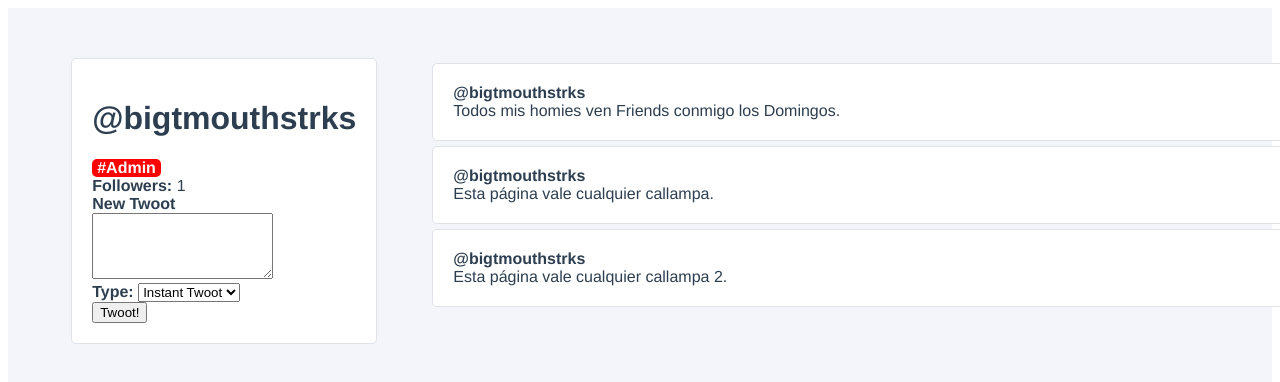
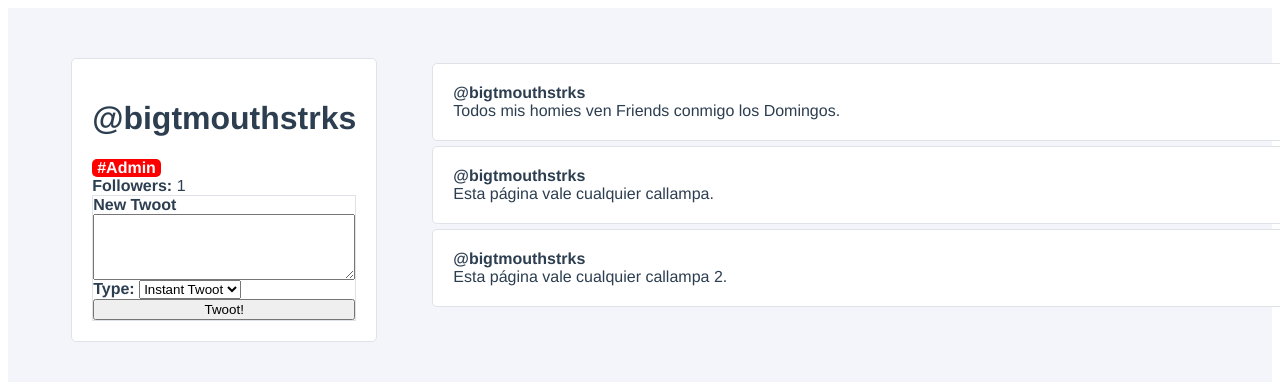
Before and after one commit to bigmouthstrks/twitter-like-app, a Vue app: page / in a window 1280 px wide. Shown: the top 382 px of the page. Built offline with nearby package versions, Linux system fonts and the light colour scheme.

Commit message:
retomando el proyecto

```diff
--- a/package.json
+++ b/package.json
@@ -9,6 +9,8 @@
   },
   "dependencies": {
     "core-js": "^3.6.5",
+    "node-sass": "^5.0.0",
+    "sass-loader": "^10.0.5",
     "vue": "^3.0.0"
   },
   "devDependencies": {
@@ -17,6 +19,7 @@
     "@vue/cli-service": "~4.5.0",
     "@vue/compiler-sfc": "^3.0.0",
     "babel-eslint": "^10.1.0",
+    "css-loader": "^5.0.1",
     "eslint": "^6.7.2",
     "eslint-plugin-vue": "^7.0.0-0"
   },
--- a/src/components/UserProfile.vue
+++ b/src/components/UserProfile.vue
@@ -8,7 +8,7 @@
         <div class="user-profile_follower-count">
             <strong>Followers: </strong> {{ followers }}
         </div>
-        <form class="class-profile_create-twoot" @submit.prevent='createNewTwoot'>
+        <form class="user-profile_create-twoot" @submit.prevent='createNewTwoot'>
             <label for="newTwoot"><strong>New Twoot</strong></label>
             <textarea id="newTwoot" rows="4" v-model='newTwootContent' />
 
@@ -98,6 +98,7 @@ export default {
                     id: this.user.twoots.length + 1,
                     content: this.newTwootContent
                 })
+                this.newTwootContent = '';
             }
         },
         followUser() {
@@ -116,7 +117,7 @@ export default {
 }
 </script>
 
-<style>
+<style scoped>
 .user-profile {
     display: grid;
     grid-template-columns: 1fr 3fr;
```
Also changed, not shown: 1 other file (tests, documents, lock files or other folders).
